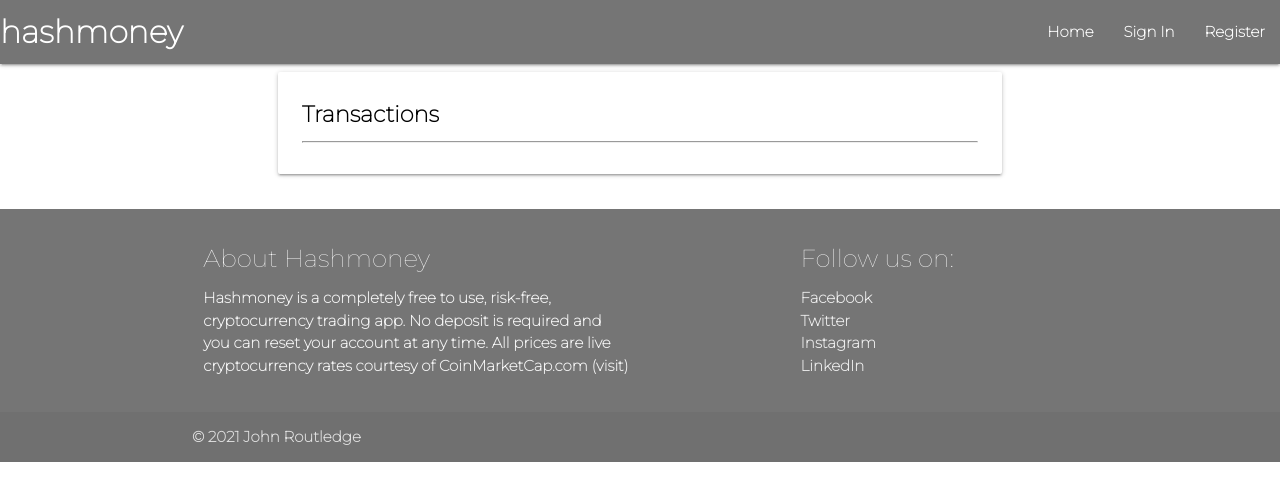
After one commit to johnroutledge/milestone-project-3, a Flask app: template templates/transactions.html in a window 1280 px wide. The commit adds this page. Shown: the top 501 px of the page. Run offline with Flask 2, Linux system fonts and the light colour scheme; the template is opened without the code that fills it, so the values that code supplies are empty; some libraries are stand-ins or nearby versions.

Commit message:
add transactions.html

```diff
--- a/app.py
+++ b/app.py
@@ -75,14 +75,15 @@ def register():
 
         balances = {
             "email": request.form.get("email").lower(),
-            "USD": 100000,
-            "BTC": 0,
-            "ETH": 0,
-            "DOGE": 0,
-            "ADA": 0,
-            "LTS": 0,
-            "SOL": 0,
-            "USDT": 0
+            "usd": 100000,
+            "btc": 0,
+            "eth": 0,
+            "doge": 0,
+            "ada": 0,
+            "lts": 0,
+            "xrp": 0,
+            "usdt": 0,
+            "bnb": 0
         }
         mongo.db.users.insert_one(register)
         mongo.db.balances.insert_one(balances)
@@ -148,16 +149,10 @@ def edit_settings():
         {"email": session["user"]})
 
     if request.method == "POST":
-        # display_currency = "USD" if request.form.get("is_urgent") else "GBP"
-        # submit = {
-        #     "first_name": request.form.get("first_name"),
-        #     "last_name": request.form.get("last_name"),
-        #     "display_currency": request.form.get("currency-select"),
-        # }
-        # mongo.db.users.update({"email": session["user"]}, submit)
-
         display_currency = "usd"
-        if request.form.get("currency_select"):
+        if request.form.get("usd") == "ON":
+            display_currency = display_currency
+        else:
             display_currency = "gbp"
 
         mongo.db.users.update(
@@ -166,20 +161,45 @@ def edit_settings():
                 {
                     "first_name": request.form.get("first_name"),
                     "last_name": request.form.get("last_name"),
-                    "display_currency": display_currency,
+                    "display_currency": display_currency
                 }
             }
         )
         flash("Settings Successfully Updated")
 
-        return render_template("settings.html", userSettings=userSettings)
+        if request.form.get("reset_account") == "on":
+            mongo.db.transactions.remove({ "email": session["user"] })
+            mongo.db.balances.update(
+                { "email": session["user"] },
+                { "$set":
+                    {
+                        "usd": 100000,
+                        "btc": 0,
+                        "eth": 0,
+                        "doge": 0,
+                        "ada": 0,
+                        "lts": 0,
+                        "xrp": 0,
+                        "usdt": 0,
+                        "bnb": 0
+                    }
+                }
+            )
+            flash("Account reset")
+
+        flash(request.form.get("usd"))
+        flash(request.form.get("gbp"))
+        flash(request.form.get("reset_account"))
+        flash(request.form.get("first_name"))
+        return redirect(url_for("settings"))
+        # return render_template("settings.html", userSettings=userSettings)
 
     if session["user"]:
         return render_template(
             "edit_settings.html", userSettings=userSettings)
 
 
-@app.route("/portfolio/", methods=["GET", "POST"])
+@app.route("/portfolio/")
 def portfolio():
     if "user" not in session:
         return redirect(url_for("login"))
@@ -237,6 +257,26 @@ def portfolio():
             "portfolio.html", username=username,
                 currencies=currencies, balances=balances, coins=coins,
                 dict=dict, totalBalance=totalBalance, percentageChange=percentageChange)
+
+    return redirect(url_for("login"))
+
+
+@app.route("/transactions/")
+def transactions():
+    if "user" not in session:
+        return redirect(url_for("login"))
+
+    # get users first name from db
+    username = mongo.db.users.find_one(
+        {"email": session["user"]})["first_name"]
+
+    if session["user"]:
+        # retrieve user's transaction history
+        transactions = mongo.db.transactions.find(
+            {"email": session["user"]})
+
+        return render_template(
+            "transactions.html", transactions=transactions)
 
     return redirect(url_for("login"))
 
--- a/templates/base.html
+++ b/templates/base.html
@@ -29,6 +29,7 @@
                             <li><a href="{{ url_for('portfolio', username=session['user']) }}">Portfolio</a></li>
                             <li><a href="{{ url_for('get_currencies') }}">Prices</a></li>
                             <li><a href="{{ url_for('trade', ticker='USD') }}">Trade</a></li>
+                            <li><a href="{{ url_for('transactions') }}">Transactions</a></li>
                             <li><a href="{{ url_for('settings') }}">Settings</a></li>
                             <li><a href="{{ url_for('logout') }}">Logout</a></li>
                         {% else %}
@@ -48,6 +49,7 @@
                 <li><a href="{{ url_for('portfolio', username=session['user']) }}">Portfolio</a></li>
                 <li><a href="{{ url_for('get_currencies') }}">Prices</a></li>
                 <li><a href="{{ url_for('trade', ticker='USD') }}">Trade</a></li>
+                <li><a href="{{ url_for('transactions') }}">Transactions</a></li>
                 <li><a href="{{ url_for('settings') }}">Settings</a></li>
                 <li><a href="{{ url_for('logout') }}">Logout</a></li>
             {% else %}
--- a/templates/currencies.html
+++ b/templates/currencies.html
@@ -16,7 +16,8 @@
                                     {{ coin['name'] }} ({{ coin['symbol'] }})
                                     <img class="crypto-icon" src="{{ currency.image_source_large }}" alt="Profile image for {{ currency.currency_name }}">
                                     <!--credit to kite.com for formatting tips - how to print float with 2 decimal places-->
-                                     {{ "{:.2f}".format(coin['quote']['USD']['price']) }},
+                                    {{ "{:.2f}".format(coin['quote']['USD']['price']) }},
+                                    <!-- green for positive changes and red for negative changes  -->
                                     {% if '-' not in "{:.2f}".format(coin['quote']['USD']['percent_change_24h']) %} <span id="positive-change">+{{ "{:.2f}".format(coin['quote']['USD']['percent_change_24h']) }}%</span> {% endif %}
                                     {% if '-' in "{:.2f}".format(coin['quote']['USD']['percent_change_24h']) %} <span id="negative-change">{{ "{:.2f}".format(coin['quote']['USD']['percent_change_24h']) }}%</span> {% endif %}
                                     last 24hrs
--- /dev/null
+++ b/templates/transactions.html
@@ -0,0 +1,23 @@
+{% extends "base.html" %}
+{% block content %}
+
+    <div class="row">
+        <div class="col s12 m10 offset-m1">
+            <div class="card white">
+                <div class="card-content">
+                    <p class="crypto-prices">Transactions</p>
+                    <hr>
+                    <p></p>
+                    <!--iterate through transactions listed in db to populate transaction history-->
+                    {% for transaction in transactions %}
+                        <div class="crypto-prices">
+                            {{ transaction.time_stamp }}
+                            <hr>
+                        </div>
+                    {% endfor %}
+                </div>
+            </div>
+        </div>
+    </div>
+
+{% endblock %}
```
Also changed, not shown: templates/edit_settings.html (+10 -10 lines).
